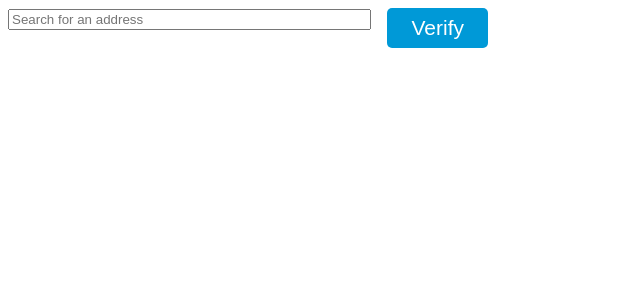
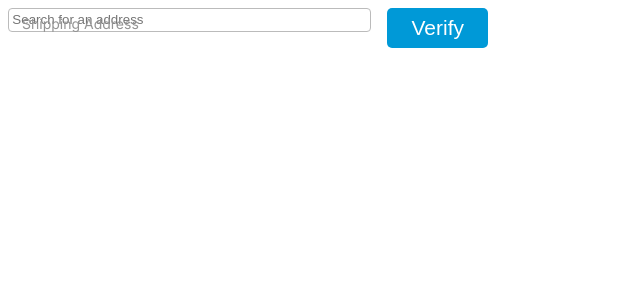
Before and after one commit to lob/vue-address-autocomplete, a Vue app: page / in a window 1280 px wide. Shown: the top 300 px of the page, without its empty margins (0-640 px from the left). Built offline with nearby package versions, Linux system fonts and the light colour scheme.

Commit message:
Styles input with label

```diff
--- a/src/App.vue
+++ b/src/App.vue
@@ -1,7 +1,7 @@
 <template>
   <div class="column-30">
     <div class="flex-row">
-      <AddressAutocomplete class="flex-grow mr-1" :apiKey="apiKey" :addresses="addresses" @selectItem="selectItem" @newSuggestions="addNewSuggestions" />
+      <AddressAutocomplete class="flex-grow mr-1" :apiKey="apiKey" :addresses="addresses" @selectItem="selectItem" @newSuggestions="addNewSuggestions" label="Shipping Address" />
       <button @click="handleClick">Verify</button>
     </div>
     <pre>
--- a/src/components/AddressAutocomplete.vue
+++ b/src/components/AddressAutocomplete.vue
@@ -2,7 +2,7 @@
 	<div class="demo">
 		<div class="row">
 			<div class="column column-60">
-				<TypeAhead :items="addresses" :placeholder="placeholder" @selectItem="selectItem" @onInput="onInput" @onBlur="onBlur" :minInputLength="minInputLength" :itemProjection="formatSuggestions">
+				<TypeAhead :items="addresses" :placeholder="placeholder" @selectItem="selectItem" @onInput="onInput" @onBlur="onBlur" :minInputLength="minInputLength" :itemProjection="formatSuggestions" v-bind="$attrs">
           <template #list-header>
             <div class="lob-label" @click="handleClickHeader">
               <svg
--- a/src/components/TypeAhead.vue
+++ b/src/components/TypeAhead.vue
@@ -1,8 +1,12 @@
 <template>
 	<div :id="wrapperId" class="simple-typeahead">
+		<div v-if="label" class="simple-typeahead-label">
+			{{label}}
+		</div>
 		<input
 			:id="inputId"
 			class="simple-typeahead-input"
+			:class="label && 'simple-typeahead-input-with-label'"
 			type="text"
 			:placeholder="placeholder"
 			v-model="input"
@@ -96,6 +100,10 @@
 					return prop >= 0;
 				},
 			},
+			label: {
+				type: String,
+				default: null
+			}
 		},
 		mounted() {
 			if (this.defaultItem !== undefined && this.defaultItem !== null) {
@@ -199,9 +207,23 @@
 		font-family: 'Inter', sans-serif;
 	}
 	.simple-typeahead > input {
+    border: 1px #bbbbbb solid;
+		border-radius: 4px;
 		box-sizing: border-box;
 		margin-bottom: 0;
+		padding: .25em;
 		width: 100%;
+	}
+	.simple-typeahead-input-with-label {
+		padding: 2em 1em 0.5em 0.75em;
+	}
+	.simple-typeahead .simple-typeahead-label {
+		font-size: 14px;
+		font-weight: 400;
+		color: #949494;
+		position: absolute;
+    left: 1em;
+    top: 0.5em;
 	}
 	.simple-typeahead .simple-typeahead-list {
 		background: white;
```
